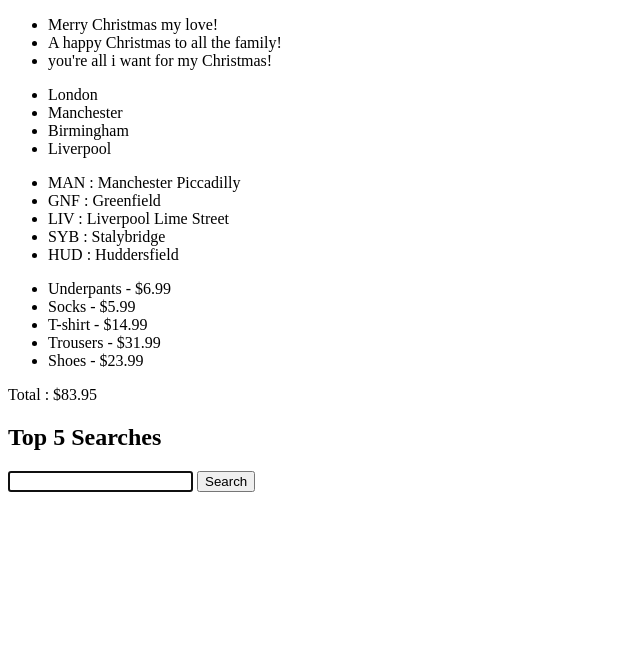
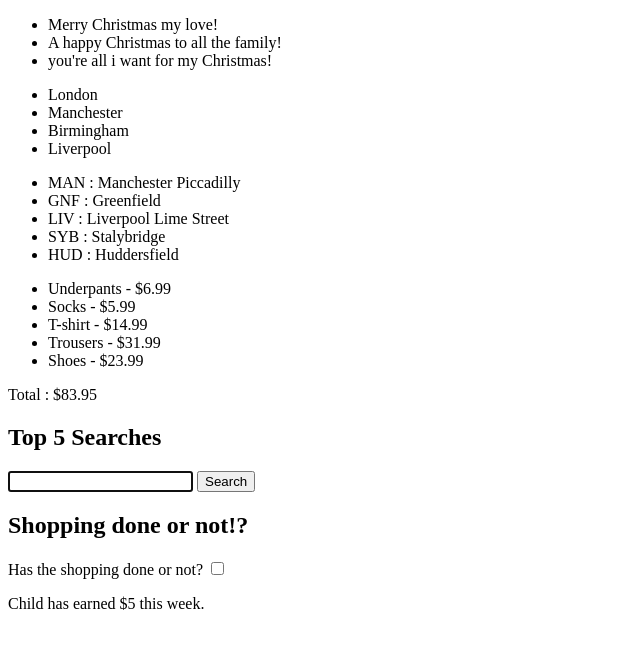
Before and after one commit to poojag021094/JavaScript-Fundamentals, a plain HTML site: page index2.html in a window 1280 px wide. Shown: the whole page, without its empty margins (0-640 px from the left). Drawn offline with Linux system fonts and the light colour scheme.

Commit message:
Fundamentals

```diff
--- a/index2.html
+++ b/index2.html
@@ -33,6 +33,12 @@
     <ul>
 
     </ul>
+  </div>
+  <div class="shopping">
+    <h2>Shopping done or not!?</h2>
+    <label for="shoppingcheck">Has the shopping done or not?</label>
+    <input type="checkbox" name="checkbox" id="shoppingcheck">
+    <p></p>
   </div>
   <script>
   //Filtering greeting messages
@@ -155,7 +161,6 @@ var myHistory = [];
 btn.onclick = function(){
   if (search.value !== ' ') {
     myHistory.unshift(search.value);
-    console.log(myHistory);
     myList.innerHTML = ' ';
     search.value = ' ';
     search.focus();
@@ -173,7 +178,26 @@ btn.onclick = function(){
     search.focus();
   }
 }
+//shoppingDone or not function goes here
+var checkbox = document.querySelector('.shopping input');
+    var result = document.querySelector('.shopping p');
+    shoppingDone = false;
 
+    checkbox.addEventListener('change',function(){
+      checkbox.disabled = true;
+      shoppingDone = true;
+      updatedAllowance();
+    });
+
+    function updatedAllowance(){
+      if(shoppingDone ===true){
+        childAllowance = 10;
+      }else {
+        childAllowance = 5;
+      }
+      result.textContent = 'Child has earned $' + childAllowance + ' this week.'
+    }
+    updatedAllowance();
 </script>
 </body>
 </html>
```
